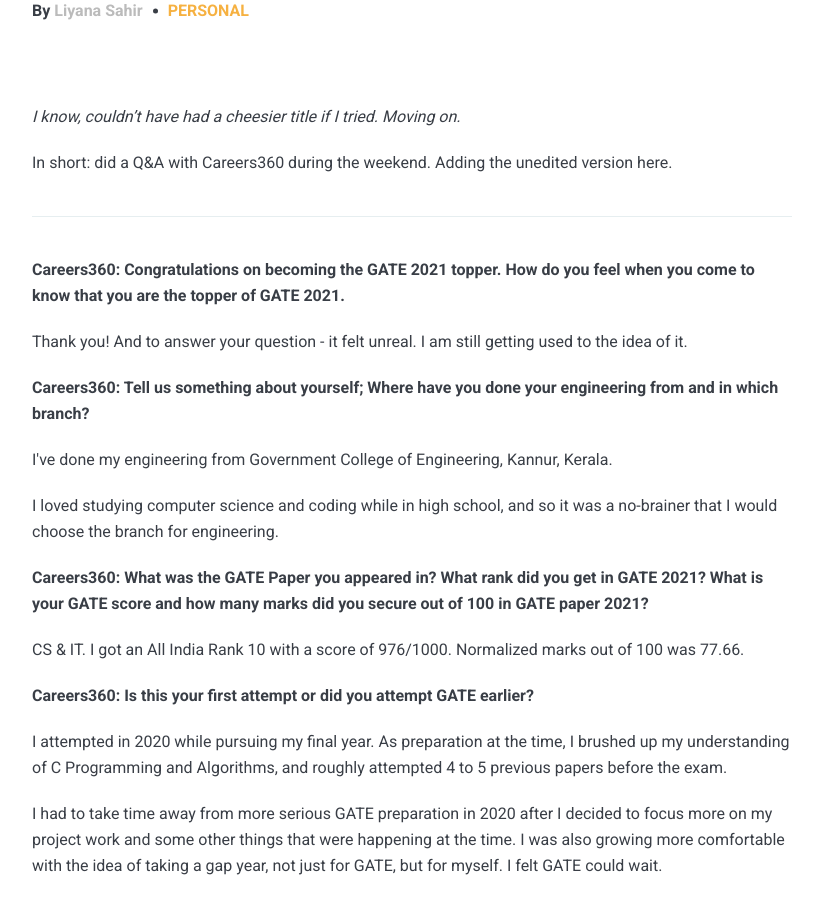
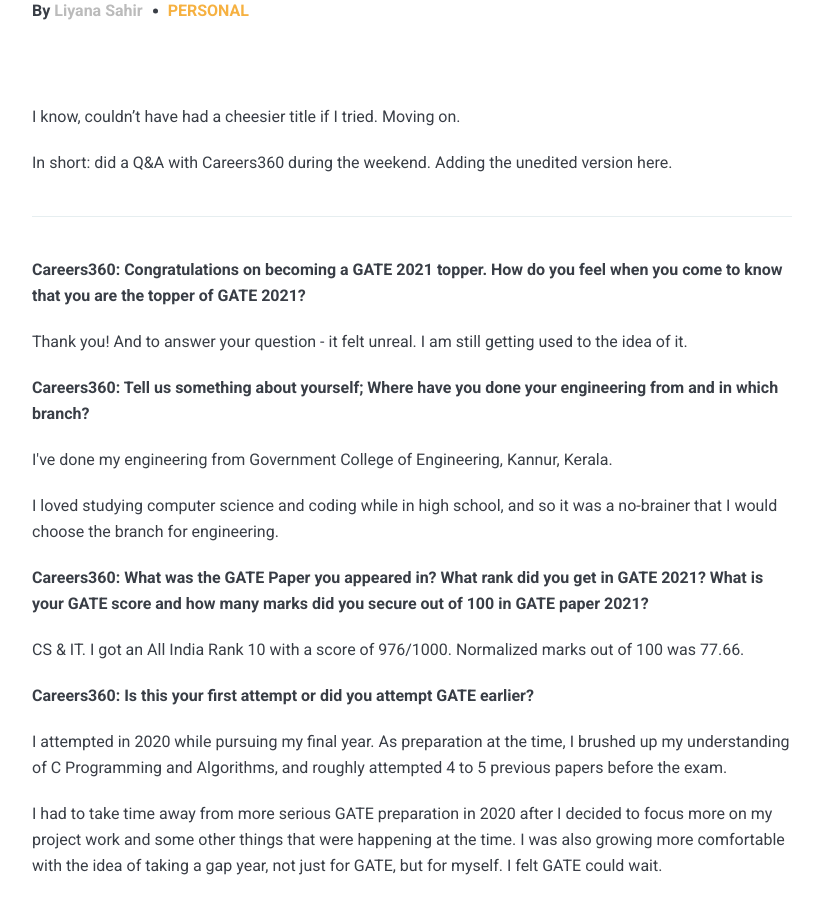
Before and after one commit to liyanasahir/liyanasahir.github.io, a Jekyll site: the page built from _posts/2021-03-31-on-gate.md, in a window 1280 px wide and 900 px high, scrolled down 359 px. Shown: the whole window, without its empty margins (228-1051 px from the left). Built offline with Jekyll 4.4.1, drawn with Linux system fonts in a browser that asks for light colours; nearby versions of some CDN libraries; comment, search, counter and statistics services are not loaded.

Commit message:
minor changes

```diff
--- a/_posts/2021-03-31-on-gate.md
+++ b/_posts/2021-03-31-on-gate.md
@@ -5,13 +5,13 @@
 tags: PERSONAL
 ---
 
-*I know, couldn't have had a cheesier title if I tried. Moving on.*
+I know, couldn't have had a cheesier title if I tried. Moving on.
 
 In short: did a Q&A with Careers360 during the weekend. Adding the unedited version here.
 
 ***
 
-**Careers360: Congratulations on becoming the GATE 2021 topper. How do you feel when you come to know that you are the topper of GATE 2021.**
+**Careers360: Congratulations on becoming a GATE 2021 topper. How do you feel when you come to know that you are the topper of GATE 2021?**
 
 Thank you! And to answer your question - it felt unreal. I am still getting used to the idea of it.
 
```
Also changed, not shown: _posts/2020-04-02-the-godmothers.md (deleted, +0 -46 lines).
